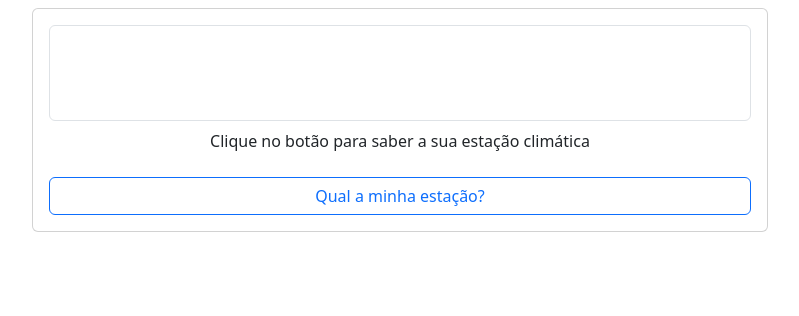
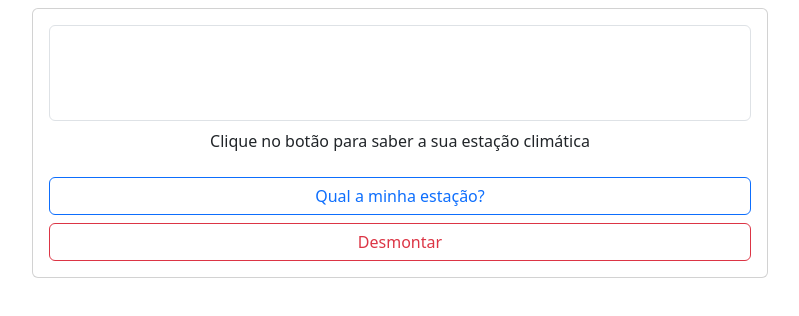
Before and after one commit to leonardovivo/pdm_fatec, a React (Vite) app in the folder estacao-climatica-classes/: page / in a window 1280 px wide. Shown: the top 316 px of the page, without its empty margins (240-1039 px from the left). Built offline with nearby package versions, Linux system fonts and the light colour scheme; no server answers; the HTML template or start-up script is replaced by a standard one.

Commit message:
learn(ap06-react): encerra o codigo 2.5.4
- Retomar falando sobre a figura 2.5.3

```diff
--- a/estacao-climatica-classes/src/App.jsx
+++ b/estacao-climatica-classes/src/App.jsx
@@ -1,8 +1,20 @@
 import React from "react"
+import { EstacaoClimatica } from './EstacaoClimatica'
+
 class App extends React.Component {
-  constructor(props) {
-    super(props)
-    this.state = {
+  // constructor(props) {
+  //   super(props)
+  //   this.state = {
+  //     latitude: null,
+  //     longitude: null,
+  //     estacao: null,
+  //     data: null,
+  //     icone: null,
+  //     mensagemDeErro: null
+  //   }
+  //   console.log('constructor')
+  // }
+  state = {
     latitude: null,
     longitude: null,
     estacao: null,
@@ -10,7 +22,21 @@ class App extends React.Component {
     icone: null,
     mensagemDeErro: null
   }
+
+  componentDidMount() {
+    console.log('componetDidMout')
+    this.obterLocalizacao()
   }
+
+  componentDidUpdate() {
+    console.log('componetDidUpdate')
+  }
+
+  componentWillUnmount() {
+    console.log('componetWillUnmount')
+  }
+
+
 
   obterEstacao = (data, latitude) => {
     const anoAtual = data.getFullYear()
@@ -66,44 +92,19 @@ class App extends React.Component {
     )
   }
   render() {
+    console.log('render')
     return (
-      <div className='container mt-2'>
+      <div id="app" className='container mt-2'>
         <div className="row justify-content-center">
           <div className="col-md-8">
-            <div className="card">
-              <div className="card-body">
-
-                <div
-                  className="d-flex align-items-center border rounded mb-2"
-                  style={{ height: '6rem' }}>
-                  <i className={`fas fa-5x fa-${this.state.icone}`}></i>
-                  <p className="w-75 ms-3 text-center fs-1">{this.state.estacao}</p>
-
-                </div>
-
-                <div>
-                  <p className="text-center">
-                    {/*renderização condicional*/}
-                    {
-                      this.state.latitude ?
-                        `Coordenadas: ${this.state.latitude},${this.state.longitude}. Data: ${this.state.data}.`
-                      :
-                        this.state.mensagemDeErro ?
-                        `${this.state.mensagemDeErro}`
-                      :
-                        `Clique no botão para saber a sua estação climática`
-                    }
-                  </p>
-                </div>
-
-                <button
-                  onClick={this.obterLocalizacao}
-                  className='btn btn-outline-primary w-100 mt-2'>
-                  Qual a minha estação?
-                </button>
-
-              </div>
-            </div>
+            <EstacaoClimatica
+              icone={this.state.icone}
+              estacao={this.state.estacao}
+              latitude={this.state.latitude}
+              longitude={this.state.longitude}
+              data={this.state.data}
+              mensagemDeErro={this.state.mensagemDeErro}
+              obterLocalizacao={this.obterLocalizacao}/>
           </div>
         </div>
       </div>
--- /dev/null
+++ b/estacao-climatica-classes/src/EstacaoClimatica.jsx
@@ -0,0 +1,53 @@
+//rcc
+import React, { Component } from 'react'
+
+export class EstacaoClimatica extends Component {
+    render() {
+        return (
+            <div className="card">
+                <div className="card-body">
+
+                    <div
+                        className="d-flex align-items-center border rounded mb-2"
+                        style={{ height: '6rem' }}>
+                        <i className={`fas fa-5x fa-${this.props.icone}`}></i>
+                        <p className="w-75 ms-3 text-center fs-1">{this.props.estacao}</p>
+
+                    </div>
+
+                    <div>
+                        <p className="text-center">
+                            {/*renderização condicional*/}
+                            {
+                                this.props.latitude ?
+                                    `Coordenadas: ${this.props.latitude},${this.props.longitude}. Data: ${this.props.data}.`
+                                    :
+                                    this.props.mensagemDeErro ?
+                                        `${this.props.mensagemDeErro}`
+                                        :
+                                        `Clique no botão para saber a sua estação climática`
+                            }
+                        </p>
+                    </div>
+
+                    <button
+                        onClick={this.obterLocalizacao}
+                        className='btn btn-outline-primary w-100 mt-2'>
+                        Qual a minha estação?
+                    </button>
+
+                    <button
+                        onClick={() => {
+                            const node = document.querySelector('#app')
+                            const root = createRoot(node)
+                            root.unmount()
+                        }}
+                        className='btn btn-outline-danger w-100 mt-2'>
+                        Desmontar
+                    </button>
+
+                </div>
+            </div>
+        )
+    }
+}
```
Lines whose indentation alone changed are shown as unchanged.
